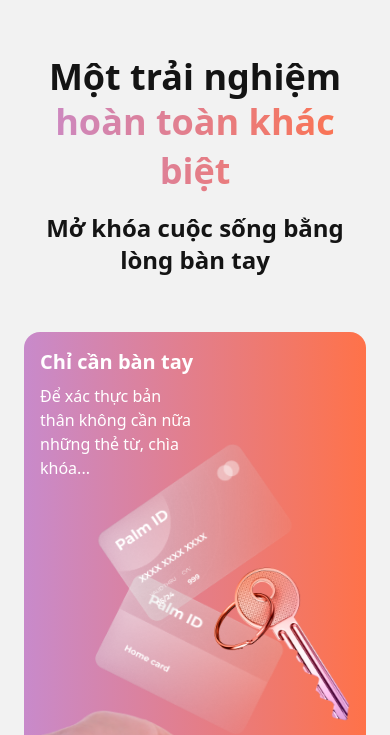
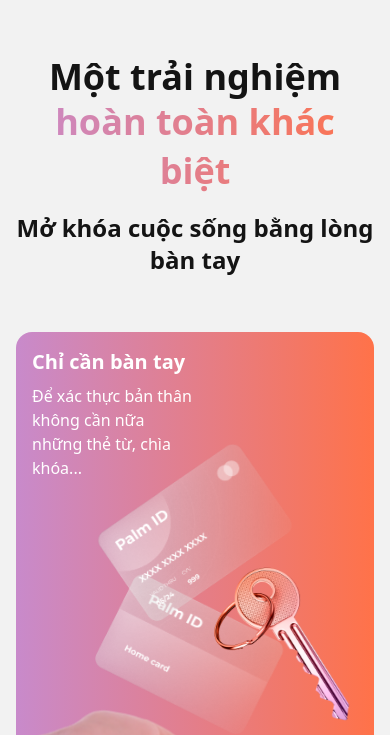
Before and after one commit to Minhnhat0408/Palm-IHUB, a React (Vite) app: page / in a window 390 px wide. Shown: the part 6918-7653 px from the top of the page. Built offline with nearby package versions, Linux system fonts and the light colour scheme.

Commit message:
fix: exp and custom

```diff
--- a/src/components/experience.tsx
+++ b/src/components/experience.tsx
@@ -1,7 +1,7 @@
 
 export default function Experience() {
     return (
-        <section className="relative overflow-hidden px-6 py-20 sm:px-20">
+        <section className="relative overflow-hidden px-4 py-20 sm:px-20">
             <div className="flex flex-col items-center gap-y-4 lg:gap-y-10">
                 <h2 className="max-w-[800px] text-center  text-4xl font-bold sm:text-5xl lg:text-6xl 2xl:text-7xl">
                     Một trải nghiệm{' '}
--- a/src/components/keen-slider-child-image.tsx
+++ b/src/components/keen-slider-child-image.tsx
@@ -9,14 +9,14 @@
 }: {
   src: string;
   className?: string;
-  setImage: (src: string) => void;
+  setImage: (src: string | null) => void;
   title: string;
 
 }) {
   return (
     <div
       onClick={() => {
-        setImage(src);
+        setImage(null);
       }}
       className={cn(
         "keen-slider__slide group/item relative overflow-hidden justify-center cursor-pointer  ",
```
